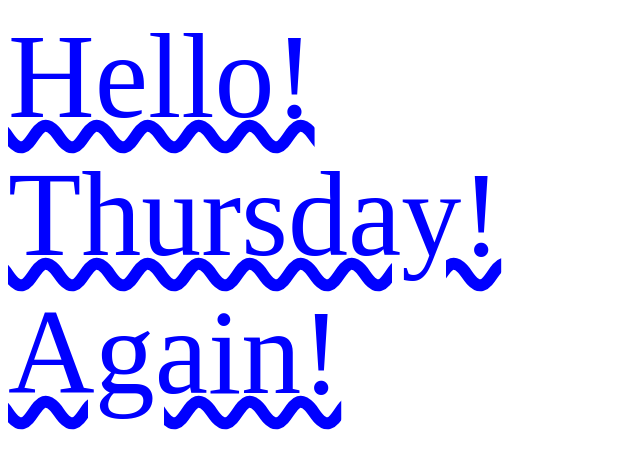
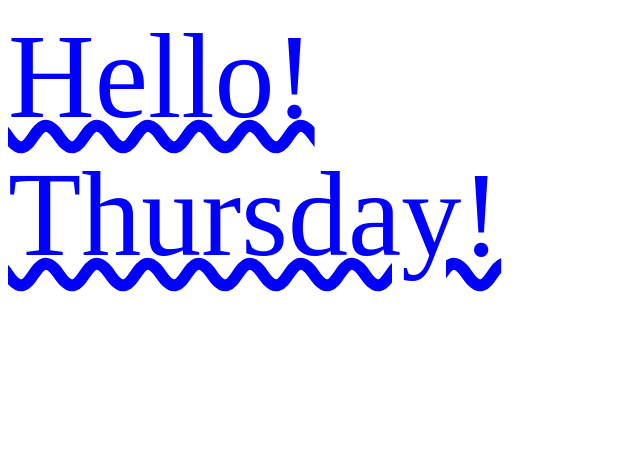
Before and after one commit to iankils/Test-Git, a plain HTML site: page index.html in a window 1280 px wide. Shown: the whole page, without its empty margins (0-640 px from the left). Drawn offline with Linux system fonts and the light colour scheme.

Commit message:
deleted html

```diff
--- a/index.html
+++ b/index.html
@@ -9,6 +9,6 @@
 <body>
     <div class="test">Hello!</div>
     <div class="test">Thursday!</div>
-    <div class="test">Again!</div>
+
 </body>
 </html>
```
